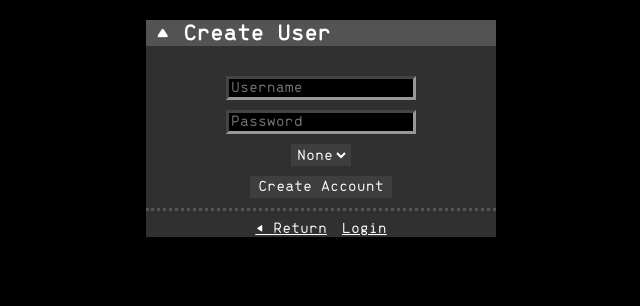
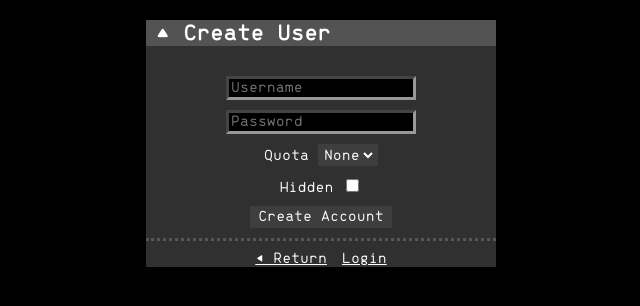
Before and after one commit to hmg3f/aos-nas-web, a Flask app: page /auth/create in a window 1280 px wide. Shown: the top 306 px of the page, without its empty margins (319-959 px from the left). Run offline with Flask 3, Linux system fonts and the light colour scheme.

Commit message:
allow users to create hidden accounts

```diff
--- a/app/module/auth.py
+++ b/app/module/auth.py
@@ -1,7 +1,7 @@
 from flask import Blueprint, render_template, url_for, redirect, flash, jsonify, request
 from flask_login import UserMixin, login_user, LoginManager, login_required, logout_user, current_user
 from flask_wtf import FlaskForm
-from wtforms import StringField, PasswordField, SelectField, SubmitField
+from wtforms import StringField, PasswordField, SelectField, SubmitField, BooleanField
 from wtforms.validators import InputRequired, Length, EqualTo, Optional
 from werkzeug.security import check_password_hash, generate_password_hash
 
@@ -72,6 +72,7 @@ class RegisterForm(FlaskForm):
                                          Length(min=4, max=40)],
                              render_kw={'placeholder': 'Password'})
     quota = SelectField('Quota', choices=gen_quota_selections(['100M', '512M', '1G', '5G']))
+    hidden = BooleanField('Hidden', default=False)
     submit = SubmitField('Create Account')
 
 
@@ -175,6 +176,10 @@ def create_user():
                     store_path=store_path,
                     user_groups=f'{form.username.data},users')
         db.session.add(user)
+
+        if form.hidden.data:
+            user.set_flag(User.HIDDEN)
+
         db.session.commit()
 
         login_user(user)
--- a/app/templates/create.html
+++ b/app/templates/create.html
@@ -10,7 +10,17 @@
     {{ form.hidden_tag() }}
     {{ form.username }}
     {{ form.password }}
-    {{ form.quota }}
+
+    <div class="form-group">
+      <label for="quota">Quota</label>
+      {{ form.quota }}
+    </div>
+
+    <div class="form-group">
+      <label for="hidden">Hidden</label>
+      {{ form.hidden }}
+    </div>
+
     {{ form.submit }}
   </form>
 
```
